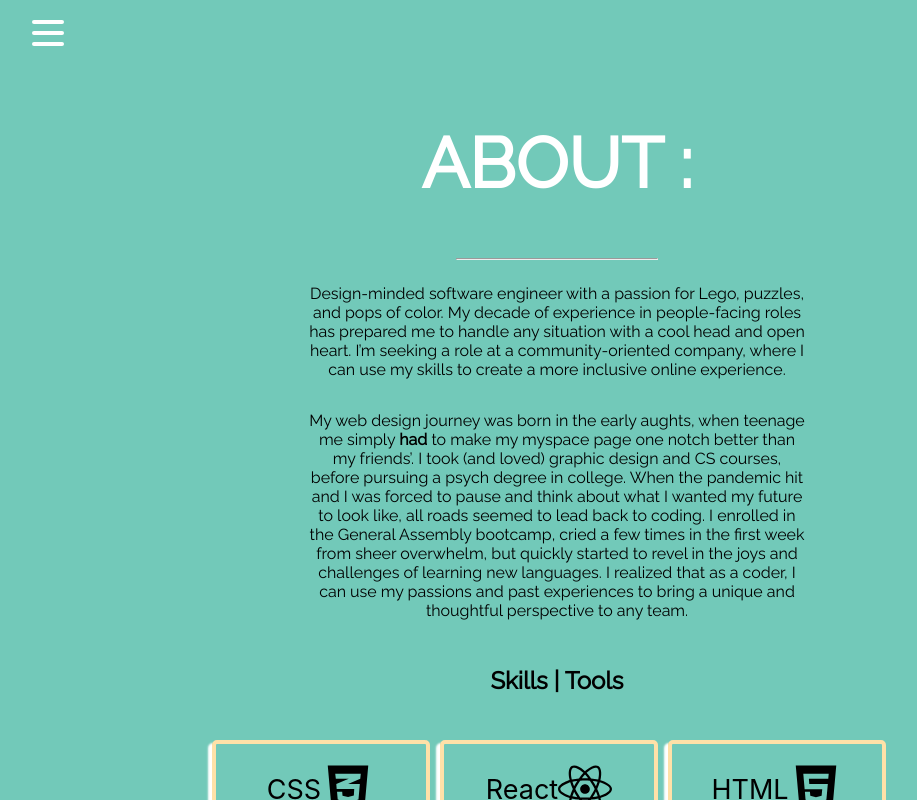
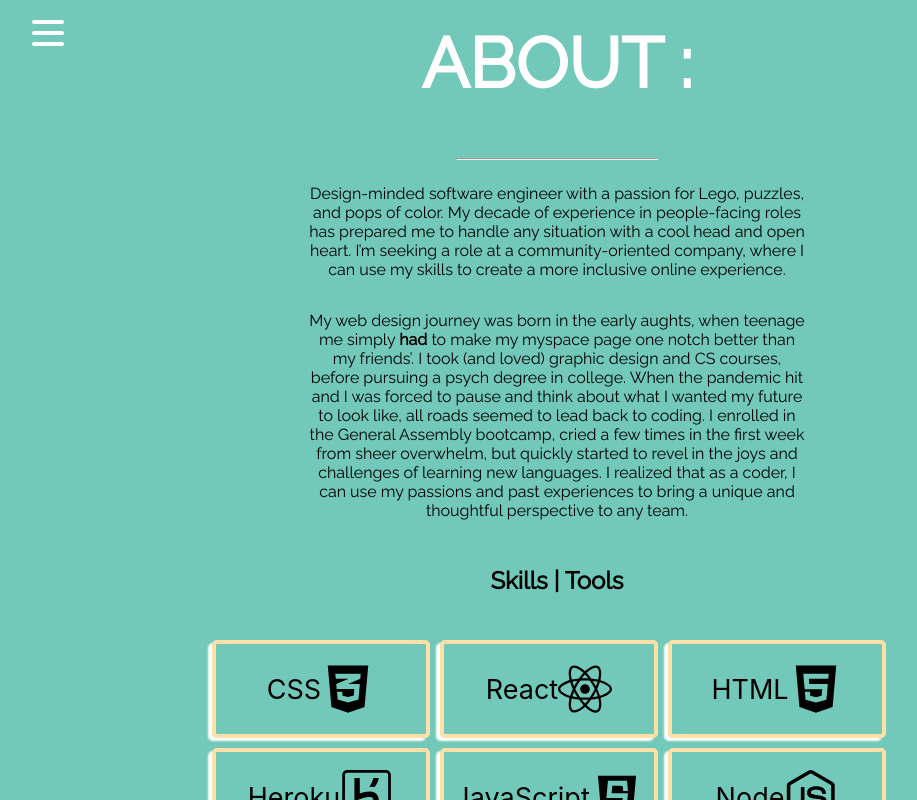
Before and after one commit to KaleChip24/portfolio, a React (Create React App) app in the folder client/: page /about in a window 1280 px wide. Shown: the top 800 px of the page, without its empty margins (83-1000 px from the left). Built offline with nearby package versions, Linux system fonts and the light colour scheme; a web font is replaced by a local one.

Commit message:
css for projects WIP

```diff
--- a/client/src/components/Navbar/Navbar.css
+++ b/client/src/components/Navbar/Navbar.css
@@ -134,23 +134,14 @@
 }
 
 }
-/* @media only screen
-and (max-device-width: 414px){
-.navbar .menu-items{
-  padding-top: 51px;
-  margin-left: -10px;
 
-}
-
-}  */
 
 @media only screen
 and (max-device-width: 420px){
 .navbar .menu-items{
   flex-direction: column;
-  height: 100vh;
+  height: 800px;
   width: 100vw;
-  /* padding-top: 57px; */
   margin-left: -24px;
   font-size: 20px;
   background: #72c9b9c7;
--- a/client/src/screens/About/About.css
+++ b/client/src/screens/About/About.css
@@ -1,12 +1,15 @@
 @import url('https://fonts.googleapis.com/css2?family=Raleway:ital,wght@0,200;0,300;0,400;1,200&display=swap');
 
+.about{
+  margin-bottom: 100px;
+}
 
 .about-container {
   display: flex;
   flex-direction: column;
   justify-content: center;
   align-items: center;
-  height: 1000px;
+  /* height: 1000px; */
   margin-bottom: 50px;
 }
 
@@ -63,11 +66,21 @@
   color: #FFE1A8;
 }
 
+@media screen
+and (max-device-width: 800px){
+  .about-container{
+    height: 100vh;
+  }
+
 
 @media screen
 and (max-device-width: 420px){
+.about-container{
+  height: 100vh;
+}
 .abt{
   margin-bottom: 5px;
+  margin-top: 80px;
   font-size: 45px;
 }
 
@@ -87,13 +100,13 @@
 .icons-container{
 padding: 10px;
 width: 270px;
-height: 124px;
 margin-bottom: 20px;
 
 }
 
 .icons-box{
   flex-direction: column;
+  height: 256px;
 }
 
 .icon{
@@ -109,3 +122,5 @@
   margin-right: 4px;
 }
 }
+
+}
```
